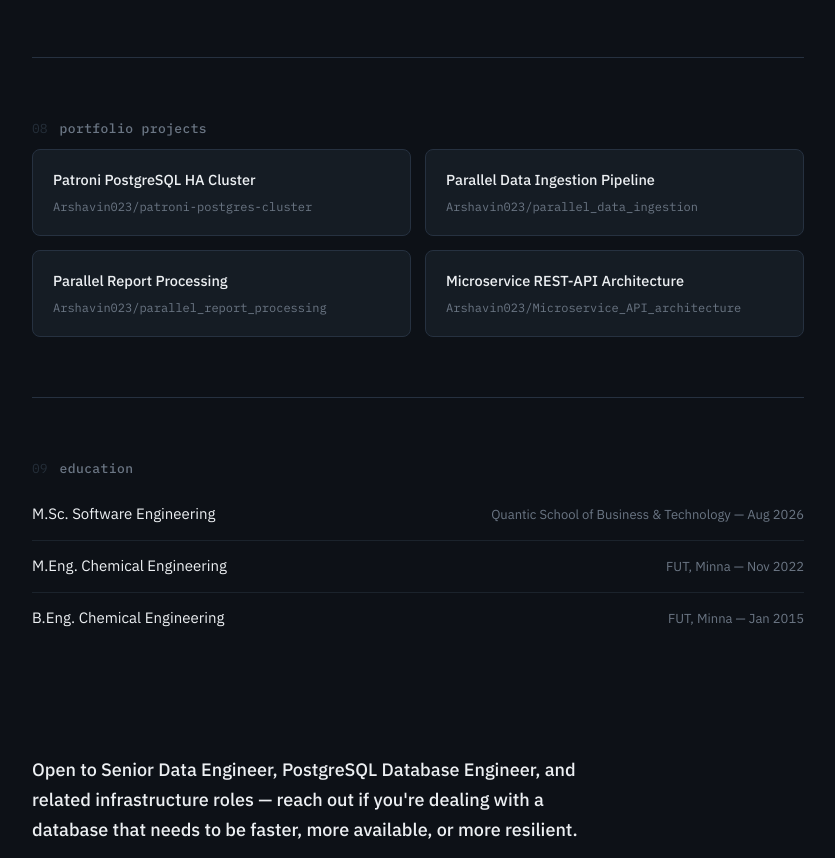
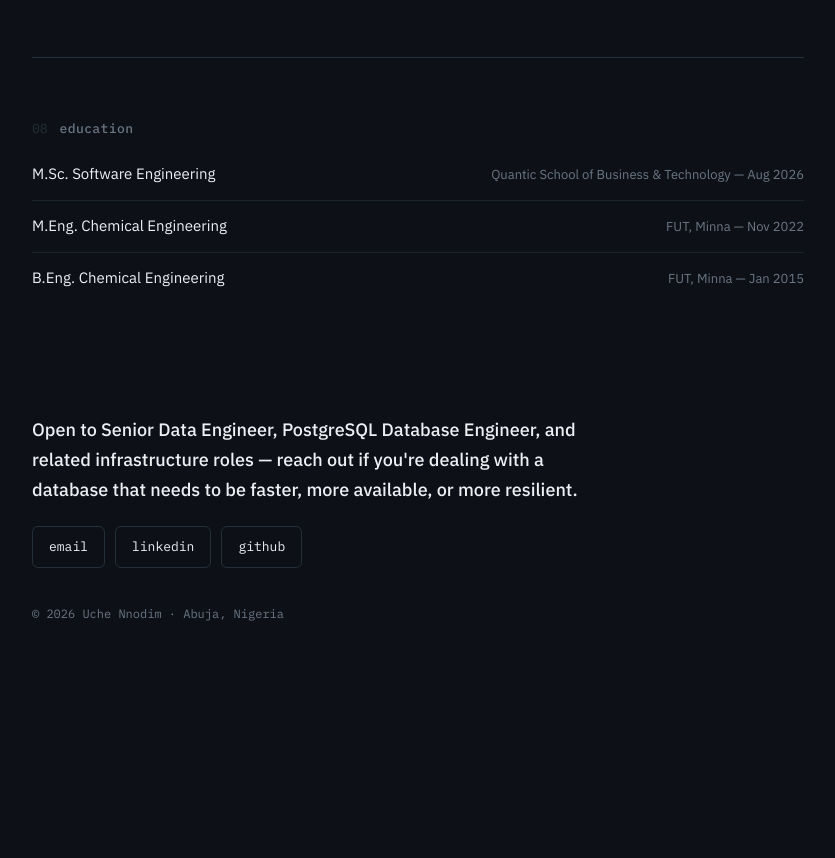
Before and after one commit to Arshavin023/arshavin023.github.io, a plain HTML site: page index.html in a window 1280 px wide. Shown: the part 5920-6778 px from the top of the page, without its empty margins (222-1057 px from the left). After the commit the page ends 6612 px from the top, so only its background shows below. Drawn offline with Linux system fonts and the light colour scheme.

Commit message:
removed redundancy

```diff
--- a/index.html
+++ b/index.html
@@ -276,15 +276,6 @@
   .cert-issuer { font-size: 13px; color: var(--text-muted); margin-top: 2px; }
   .cert-date { font-family: var(--font-mono); font-size: 12px; color: var(--amber); background: var(--amber-100); padding: 4px 9px; border-radius: 4px; white-space: nowrap; flex-shrink: 0; }
 
-  /* ---------- Repos ---------- */
-  .projects-grid { display: grid; grid-template-columns: 1fr 1fr; gap: 14px; }
-  .project-card { border: 1px solid var(--border); border-radius: 8px; padding: 18px 20px; background: var(--surface-1); transition: border-color .15s ease, transform .15s ease; }
-  .project-card:hover { border-color: var(--teal-dim); transform: translateY(-2px); }
-  .project-card a { color: var(--text-primary); font-size: 14.5px; font-weight: 500; display: block; margin-bottom: 5px; }
-  .project-card a:hover { color: var(--teal); text-decoration: none; }
-  .project-card .repo-path { font-family: var(--font-mono); font-size: 12px; color: var(--text-muted); }
-  @media (max-width: 620px) { .projects-grid { grid-template-columns: 1fr; } }
-
   /* ---------- Education ---------- */
   .edu-item { display: flex; justify-content: space-between; align-items: baseline; gap: 16px; padding: 13px 0; border-bottom: 1px solid var(--surface-2); }
   .edu-item:last-child { border-bottom: none; }
@@ -313,7 +304,7 @@
   @media print {
     .topbar, .hero-grid-bg, .dot { display: none !important; }
     body { background: #fff; color: #111; font-size: 12px; }
-    .job-card, .evidence-card, .expertise-card, .contact-card, .project-card, .looking-for-card { background: #fff; border: 1px solid #ccc; box-shadow: none; }
+    .job-card, .evidence-card, .expertise-card, .contact-card, .looking-for-card { background: #fff; border: 1px solid #ccc; box-shadow: none; }
     a { color: #111; text-decoration: underline; }
     section { break-inside: avoid; padding: 20px 0; }
     .wrap { max-width: 100%; }
@@ -330,7 +321,7 @@
       <a href="#experience-title">experience</a>
       <a href="#expertise-title">expertise</a>
       <a href="#certs-title">certs</a>
-      <a href="#projects-title">projects</a>
+      <a href="#evidence-title">projects</a>
     </div>
     <div class="topbar-actions">
       <button type="button" class="tb-btn" id="copyEmailBtn" title="Copy email">
@@ -571,18 +562,8 @@
     </div>
   </section>
 
-  <section aria-labelledby="projects-title">
-    <div class="section-head"><span class="num">08</span><h2 class="section-title" id="projects-title">portfolio projects</h2></div>
-    <div class="projects-grid">
-      <div class="project-card"><a href="https://github.com/Arshavin023/patroni-postgres-cluster" target="_blank" rel="noopener">Patroni PostgreSQL HA Cluster</a><div class="repo-path">Arshavin023/patroni-postgres-cluster</div></div>
-      <div class="project-card"><a href="https://github.com/Arshavin023/parallel_data_ingestion" target="_blank" rel="noopener">Parallel Data Ingestion Pipeline</a><div class="repo-path">Arshavin023/parallel_data_ingestion</div></div>
-      <div class="project-card"><a href="https://github.com/Arshavin023/parallel_report_processing" target="_blank" rel="noopener">Parallel Report Processing</a><div class="repo-path">Arshavin023/parallel_report_processing</div></div>
-      <div class="project-card"><a href="https://github.com/Arshavin023/Microservice_API_architecture" target="_blank" rel="noopener">Microservice REST-API Architecture</a><div class="repo-path">Arshavin023/Microservice_API_architecture</div></div>
-    </div>
-  </section>
-
   <section aria-labelledby="edu-title">
-    <div class="section-head"><span class="num">09</span><h2 class="section-title" id="edu-title">education</h2></div>
+    <div class="section-head"><span class="num">08</span><h2 class="section-title" id="edu-title">education</h2></div>
     <div class="edu-item"><div><div class="edu-degree"><a href="https://drive.google.com/file/d/1cYZIdAdQC1lyJMnpMbgm3KklCa5jYkZO/view?usp=sharing" target="_blank" rel="noopener">M.Sc. Software Engineering</a></div></div><div class="edu-school">Quantic School of Business &amp; Technology — Aug 2026</div></div>
     <div class="edu-item"><div><div class="edu-degree"><a href="https://drive.google.com/file/d/1_7KWARZydS0J9nYTkaV53FTFhRuy4o0K/view?usp=sharing" target="_blank" rel="noopener">M.Eng. Chemical Engineering</a></div></div><div class="edu-school">FUT, Minna — Nov 2022</div></div>
     <div class="edu-item"><div><div class="edu-degree"><a href="https://drive.google.com/file/d/1dX7250Kmp807s6EYVu8vj_nPs6SzUKug/view?usp=sharing" target="_blank" rel="noopener">B.Eng. Chemical Engineering</a></div></div><div class="edu-school">FUT, Minna — Jan 2015</div></div>
```
